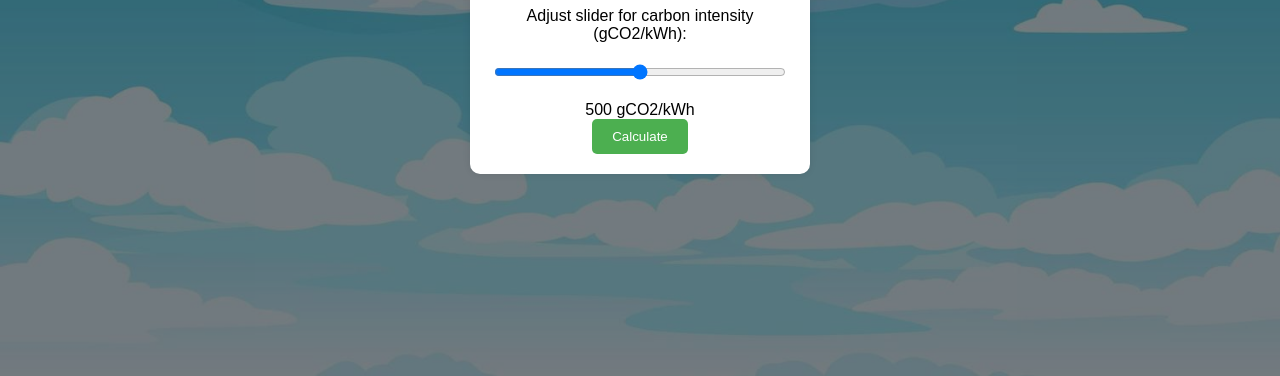
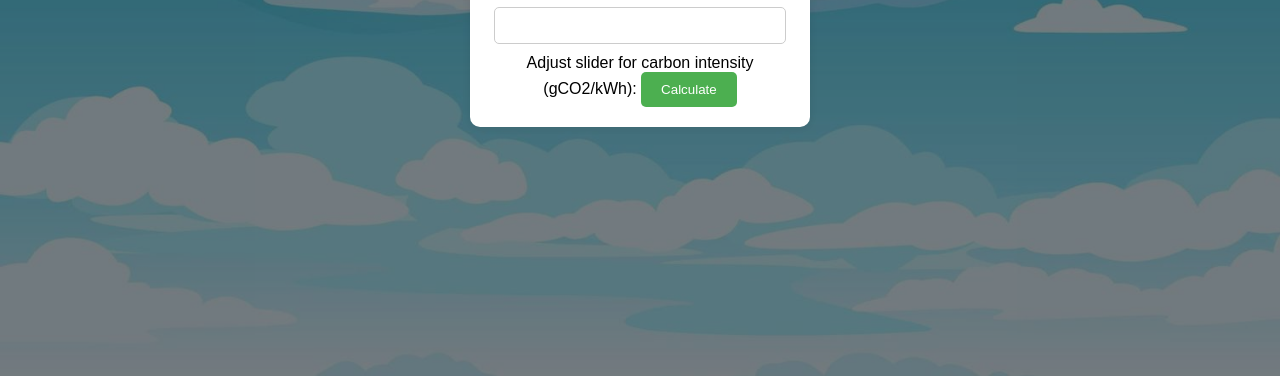
Before and after one commit to ericxu1070/ACM-Hacks, a plain HTML site: page templates/index.html in a window 1280 px wide. Shown: the part 424-800 px from the top of the page. Drawn offline with Linux system fonts and the light colour scheme; files whose address does not match are found by name.

Commit message:
Update index.html

```diff
--- a/templates/index.html
+++ b/templates/index.html
@@ -14,10 +14,6 @@
       <input type="number" id="kwh" name="kwh" min="0" required>
 
       <label for="myRange">Adjust slider for carbon intensity (gCO2/kWh):</label>
-      <div class="slidecontainer">
-        <input type="range" min="1" max="1000" value="500" class="slider" id="myRange">
-        <span id="rangeValue">500</span> gCO2/kWh
-      </div>
 
       <button type="submit">Calculate</button>
     </form>
```
